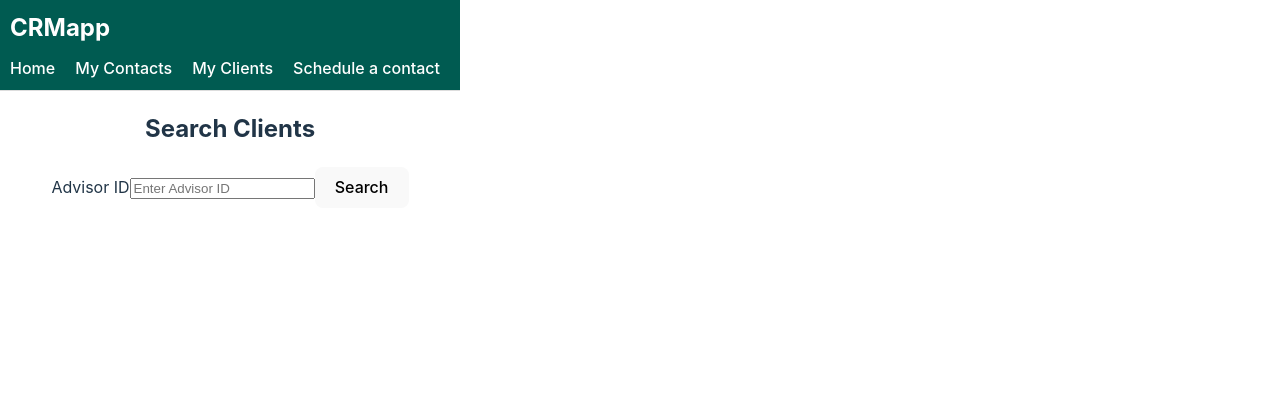
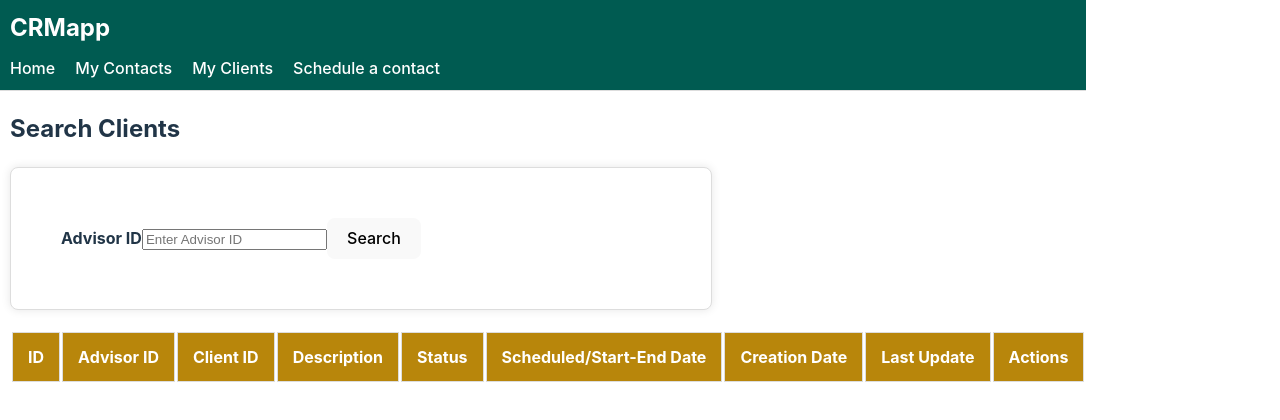
Before and after one commit to Elfqa/CRMApp, a React (Vite) app in the folder crm-app/: page /my-clients in a window 1280 px wide. Shown: the top 420 px of the page. Built offline with nearby package versions, Linux system fonts and the light colour scheme.

Commit message:
ADD delete btn for contacts and api service

```diff
--- a/crm-app/src/App.css
+++ b/crm-app/src/App.css
@@ -1,15 +1,40 @@
-.contact-list {
-  max-width: 600px;
-  margin: 0 auto;
-  padding: 1rem;
+.page{
+  padding-left: 10px;
 }
-/*.form-container{*/
-/*    text-align: left;*/
-/*    padding: 50px;*/
-/*    border: 1px solid #ddd;*/
-/*    border-radius: 8px;*/
-/*    background-color: #ffffff;*/
-/*    box-shadow: 0 0 10px rgba(0, 0, 0, 0.1);*/
-/*    max-width: 600px;*/
-/*}*/
+.contacts-table {
+  width: 100%;
+  border-collapse: collapse;
+  margin: 20px 0;
+  font-size: 1em;
+  text-align: left;
+}
+
+.contacts-table th,
+.contacts-table td {
+  padding: 12px 15px;
+  border: 1px solid #ddd;
+
+}
+
+.contacts-table th {
+  background-color: darkgoldenrod;
+  color: white;
+}
+.contacts-table tbody tr {
+  background-color: #f9f9f9;
+}
+.contacts-table tbody tr:hover {
+  background-color: #f1f1f1;
+}
+
+.form-container{
+    text-align: left;
+    padding: 50px;
+    border: 1px solid #ddd;
+    border-radius: 8px;
+    background-color: #ffffff;
+    box-shadow: 0 0 10px rgba(0, 0, 0, 0.1);
+    max-width: 600px;
+    font-weight: bold
+}
 /*display: flex, justify-content: center i align-items: center*/
--- a/crm-app/src/App.jsx
+++ b/crm-app/src/App.jsx
@@ -11,12 +11,15 @@ function App() {
         <>
             <BrowserRouter>
                 <Header />
+                <div className="page">
                     <Routes>
                         <Route path='/' element={<HomePage />} />
                         <Route path='my-contacts' element={<MyContacts />} />
                         <Route path='my-clients' element={<MyClients />} />
                         <Route path='schedule-a-contact' element={<AddScheduledContactPage />} />
                     </Routes>
+                </div>
+
             </BrowserRouter>
         </>
     )
--- a/crm-app/src/api/api.js
+++ b/crm-app/src/api/api.js
@@ -2,24 +2,15 @@ const url = 'https://localhost:7153'; //nasz url ktory mamy w swaggerze w apce b
 
 /// /api/SearchContacts
 
-
-// export const getContactsByAdvisorId = (advisorId, setList) => {
-//     fetch(`${url}/api/Contacts/AdvisorId?id=${advisorId}`)
-//         .then(res => res.json())
-//         .then(res => setList(res))
-//         .catch(err => console.log(err));
-// }
 export const getContactsByAdvisorId = async (advisorId, setList) => {
-    //try {
+    try {
         const response = await fetch(`${url}/api/Contacts/AdvisorId?id=${advisorId}`);
         const data = await response.json();
         setList(data);
-    // } catch (error) {
-    //     console.log(error);
-    // }
+    } catch (error) {
+        console.log(error);
+    }
 }
-
-
 
 export const addScheduledContact = async (formData) => {
     console.log(formData);
@@ -35,19 +26,11 @@ export const addScheduledContact = async (formData) => {
     return { status: response.status, id: result };
 };
 
-
-
-
-// export async function getContacts(url) {
-//     try {
-//         const response = await fetch(url);
-//         if (!response.ok) {
-//             throw new Error(`HTTP error! status: ${response.status}`);
-//         }
-//         const data = await response.json();
-//         return data;
-//     } catch (error) {
-//         console.error('Failed to fetch contacts:', error);
-//         return [];
-//     }
-// }
+export const deleteContact = async (id) => {
+    const response = await fetch(`${url}/api/Contacts/${id}`, {
+        method: "DELETE",
+    });
+    if (!response.ok) {
+        throw new Error('Failed to delete contact');
+    }
+};
--- a/crm-app/src/components/AddScheduledContact.jsx
+++ b/crm-app/src/components/AddScheduledContact.jsx
@@ -27,7 +27,7 @@ const AddScheduledContact = () => {
         try {
             const res = await addScheduledContact(data);
             if (res.status === 400) {
-                setError('Invalid input. Please enter a valid advisor ID, client ID and future date and try again.'); // Set error message
+                setError('Invalid input. Please enter a valid advisor ID, client ID, future date and try again.'); // Set error message
             } else if (res.status === 200) {
                 setSuccess(`Contact successfully scheduled with ID: ${res.id}`); // Set success message with ID
             } else {
--- a/crm-app/src/components/Contact.jsx
+++ b/crm-app/src/components/Contact.jsx
@@ -1,14 +1,15 @@
 import PropTypes from "prop-types";
+import { deleteContact } from "../api/api";
 
 const statusMapping = {
     0: 'Scheduled',
     1: 'Completed'
 };
 
-const getBackgroundColor = (status) => {
+const getBackgroundColorByContactStatus = (status) => {
     switch (status) {
         case 1:
-            return '#a4d59c';  // Completed
+            return '#aca081';  // Completed
         case 0:
             return 'bisque'; // Scheduled
         default:
@@ -27,32 +28,48 @@ const Contact = ({
                      status,
                      advisorId,
                      clientId,
+                     setContacts,
+                     setError,
+                     setSuccess
                  }) => {
-    const contactCardStyle = {
-        border: '1px solid black',
-        padding: '10px',
-        borderRadius: '5px',
-        textAlign: 'left',
-        backgroundColor: getBackgroundColor(status)
+    const rowStyle = {
+        backgroundColor: getBackgroundColorByContactStatus(status)
+    };
+
+    const handleDelete = async () => {
+        setError(''); // Clear previous error
+        setSuccess(''); // Clear previous success message
+        try {
+            await deleteContact(id);
+            setContacts(prev => prev.filter(contact => contact.id !== id));
+            setSuccess(`Successfully deleted contact with ID: ${id}`);
+        } catch (error) {
+            setError('Failed to delete contact. Please try again.');
+        }
     };
 
     return (
-        <div className="contact-card" style={contactCardStyle}>
-            <h2>Contact ID: {id}</h2>
-            <p><strong>Advisor ID:</strong> {advisorId} <strong>Client ID:</strong> {clientId}</p>
-            <p><strong>Description:</strong> {description}</p>
-            <p><strong>Status:</strong> {statusMapping[status]}</p>
-            {status === 0 && (
-                <p><strong>Scheduled Date:</strong> {scheduledDate ? new Date(scheduledDate).toLocaleString() : 'N/A'}</p>
-            )}
-            {status === 1 && (
-                <>
-                    <p><strong>Start Date:</strong> {startDate ? new Date(startDate).toLocaleString() : 'N/A'} <strong>End Date:</strong> {endDate ? new Date(endDate).toLocaleString() : 'N/A'}</p>
-                </>
-            )}
-            <p><strong>Creation Date:</strong> {new Date(creationDate).toLocaleString()}</p>
-            <p><strong>Last Update:</strong> {new Date(lastUpdate).toLocaleString()}</p>
-        </div>
+        <tr style={rowStyle}>
+            <td>{id}</td>
+            <td>{advisorId}</td>
+            <td>{clientId}</td>
+            <td>{description}</td>
+            <td>{statusMapping[status]}</td>
+            <td>
+                {status === 0 ? (
+                    scheduledDate ? new Date(scheduledDate).toLocaleString() : 'N/A'
+                ) : (
+                    <>
+                        {startDate ? new Date(startDate).toLocaleString() : 'N/A'} - {endDate ? new Date(endDate).toLocaleString() : 'N/A'}
+                    </>
+                )}
+            </td>
+            <td>{new Date(creationDate).toLocaleString()}</td>
+            <td>{new Date(lastUpdate).toLocaleString()}</td>
+            <td>
+                <button onClick={handleDelete}>Delete</button>
+            </td>
+        </tr>
     );
 };
 
@@ -67,6 +84,9 @@ Contact.propTypes = {
     status: PropTypes.number.isRequired,
     advisorId: PropTypes.number.isRequired,
     clientId: PropTypes.number.isRequired,
+    setContacts: PropTypes.func.isRequired,
+    setError: PropTypes.func.isRequired,
+    setSuccess: PropTypes.func.isRequired,
 };
 
 export default Contact;
--- a/crm-app/src/components/ContactsList.jsx
+++ b/crm-app/src/components/ContactsList.jsx
@@ -1,12 +1,64 @@
 import PropTypes from "prop-types";
+import { useState, useEffect } from "react";
 import Contact from "./Contact.jsx";
 
-const ContactsList = ({contacts}) => {
-    console.log(contacts);
+const ContactsList = ({ contacts, setContacts }) => {
+    const [error, setError] = useState('');
+    const [success, setSuccess] = useState('');
+
+    //to expire success/error message after 5 sek
+    useEffect(() => {
+        let errorTimeout;
+        let successTimeout;
+
+        if (error) {
+            errorTimeout = setTimeout(() => setError(''), 5000);
+        }
+
+        if (success) {
+            successTimeout = setTimeout(() => setSuccess(''), 5000);
+        }
+
+        return () => {
+            if (errorTimeout) clearTimeout(errorTimeout);
+            if (successTimeout) clearTimeout(successTimeout);
+        };
+    }, [error, success]);
+
     return (
-        <div className="contact-list">
-            {contacts.map(contact => (<Contact key={contact.id} {...contact} />))}
+        <div className="contacts-table-container">
+            <div className="contacts-table">
+                {error && <p style={{color: 'red'}}>{error}</p>}
+                {success && <p style={{color: 'green'}}>{success}</p>}
+                <table>
+                    <thead>
+                    <tr>
+                        <th>ID</th>
+                        <th>Advisor ID</th>
+                        <th>Client ID</th>
+                        <th>Description</th>
+                        <th>Status</th>
+                        <th>Scheduled/Start-End Date</th>
+                        <th>Creation Date</th>
+                        <th>Last Update</th>
+                        <th>Actions</th>
+                    </tr>
+                    </thead>
+                    <tbody>
+                    {contacts.map(contact => (
+                        <Contact
+                            key={contact.id}
+                            {...contact}
+                            setContacts={setContacts}
+                            setError={setError}
+                            setSuccess={setSuccess}
+                        />
+                    ))}
+                    </tbody>
+                </table>
+            </div>
         </div>
+
     );
 };
 
@@ -25,10 +77,7 @@ ContactsList.propTypes = {
             clientId: PropTypes.number.isRequired,
         })
     ).isRequired,
+    setContacts: PropTypes.func.isRequired,
 };
 
 export default ContactsList;
-
-// ContactsList.propTypes = {
-//     list: PropTypes.array
-// };
--- a/crm-app/src/components/pages/MyContacts.jsx
+++ b/crm-app/src/components/pages/MyContacts.jsx
@@ -10,7 +10,7 @@ const MyContacts = () => {
         <div>
             <h2>Search Contacts</h2>
             <SearchContacts setList={setContacts} />
-            <ContactsList contacts={contacts} />
+            <ContactsList contacts={contacts} setContacts={setContacts} />
         </div>
     );
 };
--- a/crm-app/src/index.css
+++ b/crm-app/src/index.css
@@ -7,11 +7,12 @@
   color: rgba(255, 255, 255, 0.87);
   background-color: #242424;
 
-  text-align: center;
+  /*text-align: center;*/
   font-synthesis: none;
   text-rendering: optimizeLegibility;
   -webkit-font-smoothing: antialiased;
   -moz-osx-font-smoothing: grayscale;
+
 }
 
 a {
@@ -25,10 +26,10 @@ a:hover {
 
 body {
   margin: 0;
-
   place-items: flex-start;
   min-width: 320px;
   min-height: 100vh;
+
 
 }
 
```
Lines whose indentation alone changed are shown as unchanged.
